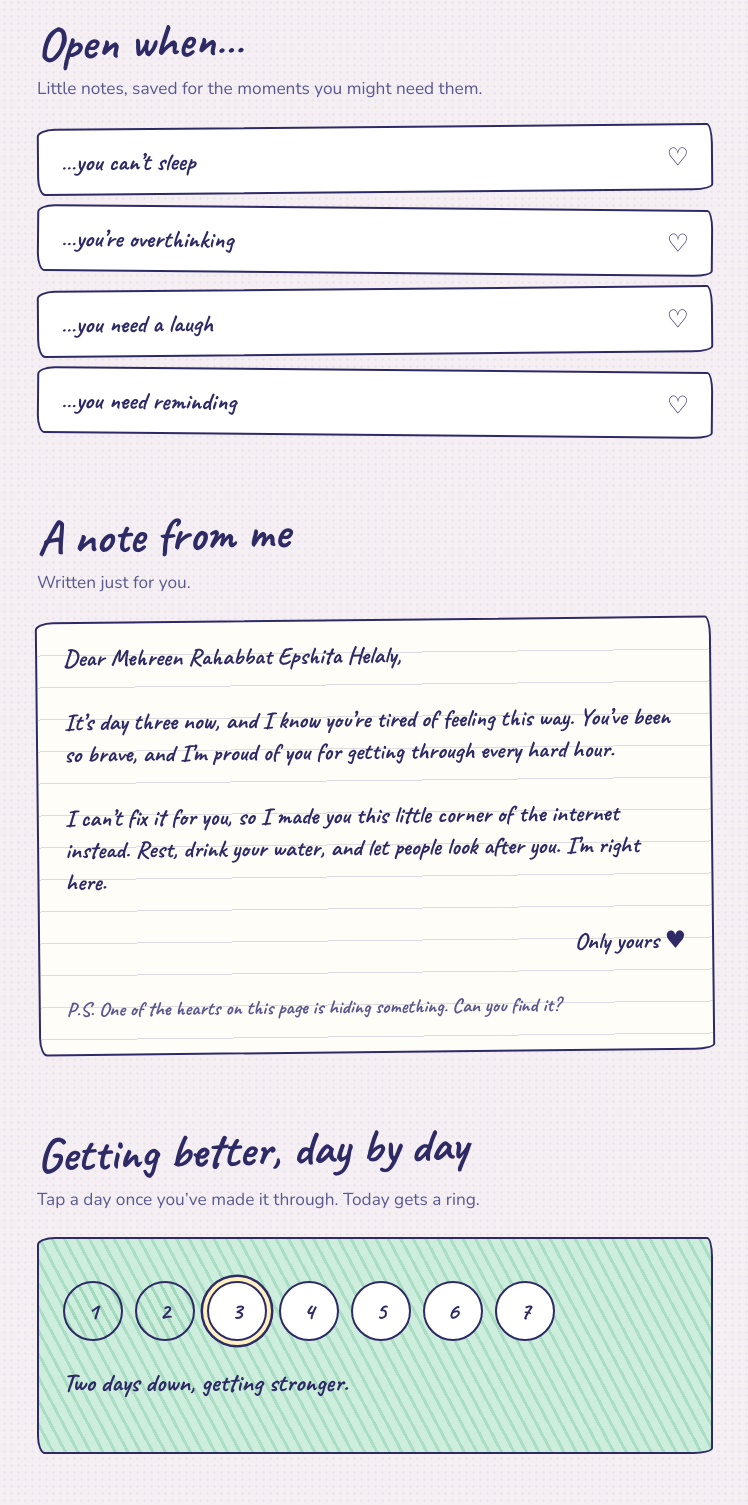
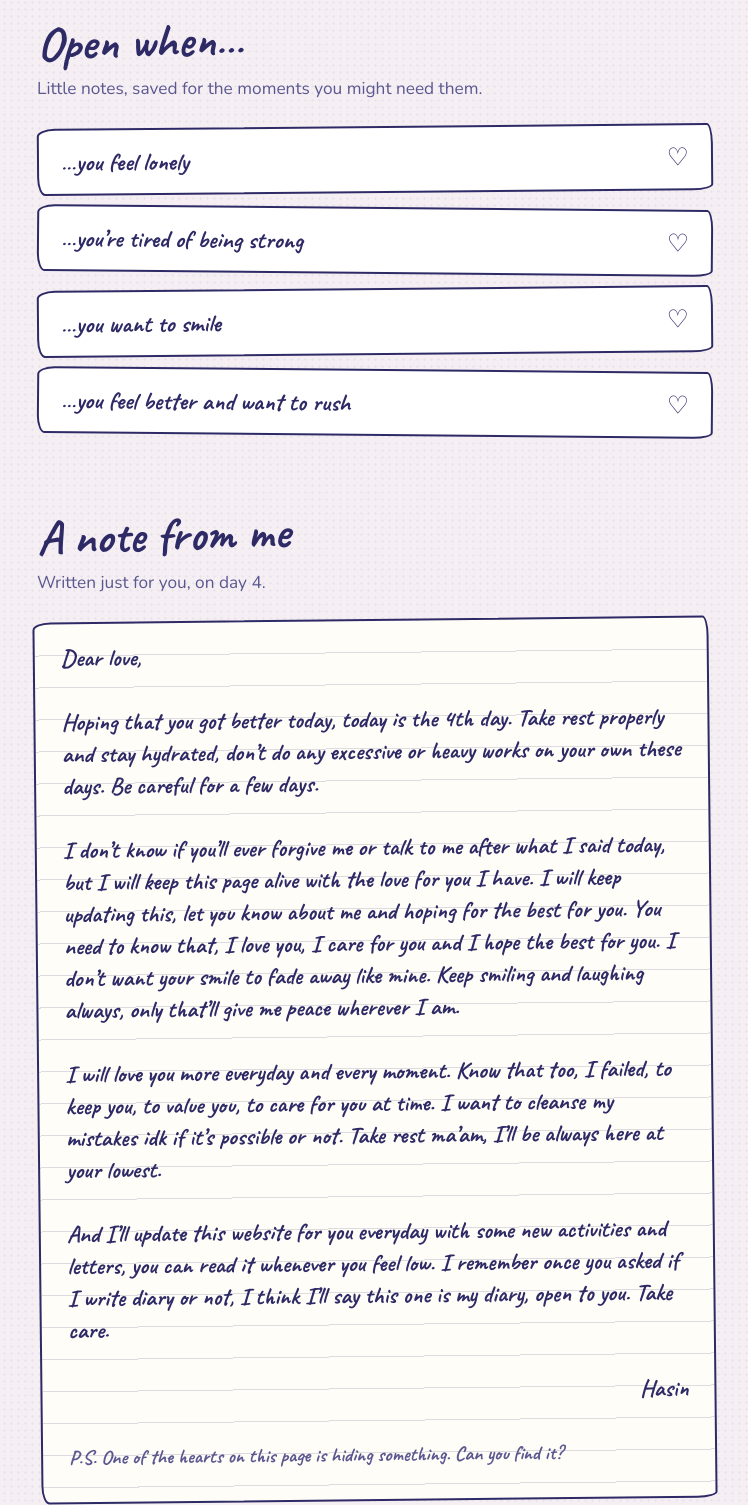
Before and after one commit to farhanh-ohi/getwellsoonnnn, a plain HTML site: page index.html in a window 1280 px wide. Shown: the part 1450-2955 px from the top of the page, without its empty margins (265-1013 px from the left). Drawn offline with nearby package versions, Linux system fonts and the light colour scheme.

Commit message:
Update index.html for day 4 activities and messages

```diff
--- a/index.html
+++ b/index.html
@@ -113,10 +113,10 @@ footer p{color:var(--soft);font-size:.95rem}
   <p class="sub">Just these. Tick them off whenever you feel like it.</p>
   <div class="box hatch-y">
     <ul class="checks" id="checks">
-      <li><label><input type="checkbox"><span>Drink a full glass of water, a few sips at a time</span></label></li>
-      <li><label><input type="checkbox"><span>Listen to one song you love with your eyes closed</span></label></li>
-      <li><label><input type="checkbox"><span>Do a gentle stretch, only if it feels okay</span></label></li>
-      <li><label><input type="checkbox"><span>Write down one thing you’re looking forward to</span></label></li>
+      <li><label><input type="checkbox"><span>Keep a water bottle within arm’s reach and sip from it</span></label></li>
+      <li><label><input type="checkbox"><span>Change into something clean and soft to wear</span></label></li>
+      <li><label><input type="checkbox"><span>Doodle or write anything in a notebook, no rules</span></label></li>
+      <li><label><input type="checkbox"><span>Message someone who makes you feel safe, only if you want to</span></label></li>
       <li><label><input type="checkbox"><span>Take your medicine on time if you’ve been told to</span></label></li>
     </ul>
     <p class="tally" id="tally">0 of 5. Take your time.</p>
@@ -128,22 +128,24 @@ footer p{color:var(--soft);font-size:.95rem}
   <p class="sub">Little notes, saved for the moments you might need them.</p>
   <div class="envs">
     <!-- EDIT: change any of these notes to your own words -->
-    <details><summary>…you can’t sleep</summary><p>Close your eyes and breathe like the circle at the top of this page. Even if sleep doesn’t come, lying still and quiet still counts as rest.</p></details>
-    <details><summary>…you’re overthinking</summary><p>Nothing needs solving tonight. Put it all on a shelf for now, and when you’re better we’ll take it down and sort it out together.</p></details>
-    <details><summary>…you need a laugh</summary><p>Think of the silliest moment we’ve ever had together. I’m grinning just thinking about it. Send me your favourite one and I’ll send you mine.</p></details>
-    <details><summary>…you need reminding</summary><p>You are loved, and not only on your best days. Being unwell doesn’t make you a burden. It makes you someone worth taking care of.</p></details>
+    <details><summary>…you feel lonely</summary><p>You’re not as alone as it feels right now. Someone is thinking about you at this very moment, and this page is proof of it.</p></details>
+    <details><summary>…you’re tired of being strong</summary><p>You don’t have to be strong every single minute. It’s okay to lie down, cry a little, or do absolutely nothing. Soft days are allowed.</p></details>
+    <details><summary>…you want to smile</summary><p>Think of the last time you laughed so hard your stomach hurt. That version of you is still in there, and she’s coming back soon.</p></details>
+    <details><summary>…you feel better and want to rush</summary><p>Slow down a little. Feeling better doesn’t always mean you’re fully well yet, so go gently for a few more days. The world can wait for you.</p></details>
   </div>
 </section>
 
 <section>
   <h2>A note from me</h2>
-  <p class="sub">Written just for you.</p>
+  <p class="sub">Written just for you, on day 4.</p>
   <!-- EDIT: write your own words here -->
   <div class="box letter">
-    <p>Dear Mehreen Rahabbat Epshita Helaly,</p>
-    <p>It’s day three now, and I know you’re tired of feeling this way. You’ve been so brave, and I’m proud of you for getting through every hard hour.</p>
-    <p>I can’t fix it for you, so I made you this little corner of the internet instead. Rest, drink your water, and let people look after you. I’m right here.</p>
-    <p class="sign">Only yours ♥</p>
+    <p>Dear love,</p>
+    <p>Hoping that you got better today, today is the 4th day. Take rest properly and stay hydrated, don’t do any excessive or heavy works on your own these days. Be careful for a few days.</p>
+    <p>I don’t know if you’ll ever forgive me or talk to me after what I said today, but I will keep this page alive with the love for you I have. I will keep updating this, let you know about me and hoping for the best for you. You need to know that, I love you, I care for you and I hope the best for you. I don’t want your smile to fade away like mine. Keep smiling and laughing always, only that’ll give me peace wherever I am.</p>
+    <p>I will love you more everyday and every moment. Know that too, I failed, to keep you, to value you, to care for you at time. I want to cleanse my mistakes idk if it’s possible or not. Take rest ma’am, I’ll be always here at your lowest.</p>
+    <p>And I’ll update this website for you everyday with some new activities and letters, you can read it whenever you feel low. I remember once you asked if I write diary or not, I think I’ll say this one is my diary, open to you. Take care.</p>
+    <p class="sign">Hasin</p>
     <p class="ps">P.S. One of the hearts on this page is hiding something. Can you find it?</p>
   </div>
 </section>
@@ -155,8 +157,8 @@ footer p{color:var(--soft);font-size:.95rem}
     <div class="days" id="days">
       <button class="day" type="button" aria-pressed="false" data-day="1" aria-label="Day 1">1</button>
       <button class="day" type="button" aria-pressed="false" data-day="2" aria-label="Day 2">2</button>
-      <button class="day today" type="button" aria-pressed="false" data-day="3" aria-label="Day 3, today">3</button>
-      <button class="day" type="button" aria-pressed="false" data-day="4" aria-label="Day 4">4</button>
+      <button class="day" type="button" aria-pressed="false" data-day="3" aria-label="Day 3">3</button>
+      <button class="day today" type="button" aria-pressed="false" data-day="4" aria-label="Day 4, today">4</button>
       <button class="day" type="button" aria-pressed="false" data-day="5" aria-label="Day 5">5</button>
       <button class="day" type="button" aria-pressed="false" data-day="6" aria-label="Day 6">6</button>
       <button class="day" type="button" aria-pressed="false" data-day="7" aria-label="Day 7">7</button>
@@ -195,18 +197,18 @@ footer p{color:var(--soft);font-size:.95rem}
 
   // Checklist
   var boxes=[].slice.call(document.querySelectorAll('#checks input')),tally=document.getElementById('tally');
-  var saved=load('mehreen-checks-day3',[]);
+  var saved=load('mehreen-checks-day4b',[]);
   var msgs=['Take your time.','A good start.','Nice, keep going gently.','Almost there, you star.','So close, well done.','All done. You looked after yourself today ♥'];
   function count(){var n=boxes.filter(function(b){return b.checked}).length;tally.textContent=n+' of '+boxes.length+'. '+msgs[n];}
-  boxes.forEach(function(b,k){b.checked=!!saved[k];b.addEventListener('change',function(){save('mehreen-checks-day3',boxes.map(function(x){return x.checked}));count()})});
+  boxes.forEach(function(b,k){b.checked=!!saved[k];b.addEventListener('change',function(){save('mehreen-checks-day4b',boxes.map(function(x){return x.checked}));count()})});
   count();
 
   // Days
   var days=[].slice.call(document.querySelectorAll('.day')),line=document.getElementById('dayline');
-  var done=load('mehreen-days',['1','2']);
+  var done=load('mehreen-days',['1','2','3']);
 
   // Hidden heart
-  var tiny=document.getElementById('tiny'),secret=document.getElementById('secret'),words='I will keep caring for you no matter what you say ♥';
+  var tiny=document.getElementById('tiny'),secret=document.getElementById('secret'),words='I love you a lot ♥';
   if(load('mehreen-found',false)){secret.textContent=words}
   tiny.addEventListener('click',function(){secret.textContent=words;secret.classList.remove('show');void secret.offsetWidth;secret.classList.add('show');save('mehreen-found',true)});
   var dmsg=['Tap a day when you’ve made it through.','One day down. You’re doing it.','Two days down, getting stronger.','Three days. Look at you go.','Four days of being brave.','Five days. Almost at the finish.','Six days. Nearly there.','A whole week. So proud of you ♥'];
```
